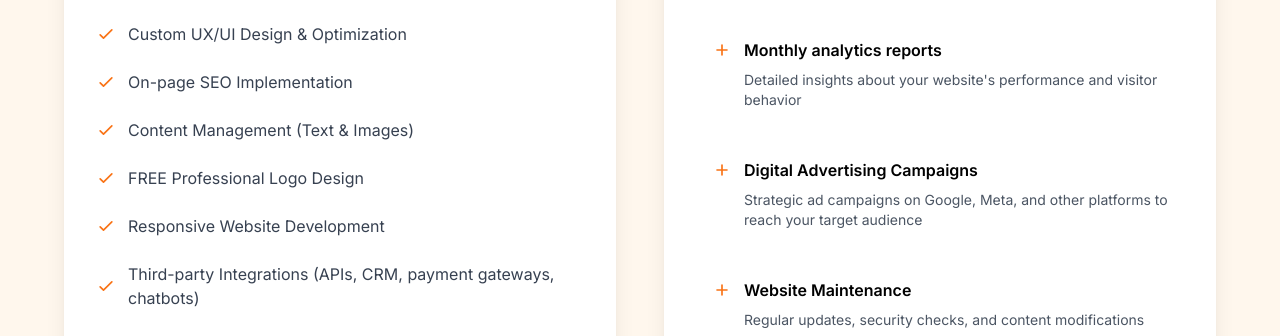
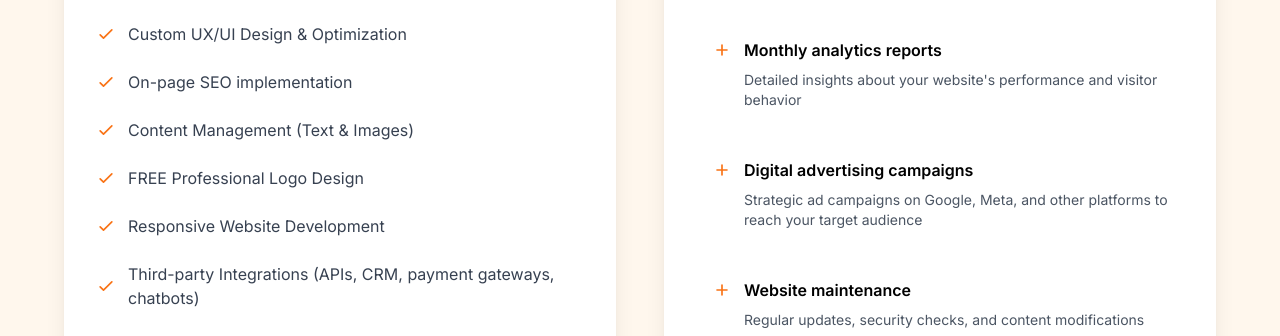
Before and after one commit to Ezequielagradnik/Portfolio-Zenda, a Next.js app: page / in a window 1280 px wide. Shown: the part 734-1070 px from the top of the page. Built offline with nearby package versions, Linux system fonts and the light colour scheme.

Commit message:
no mas errores de mayusuclas

```diff
--- a/app/page.tsx
+++ b/app/page.tsx
@@ -158,7 +158,7 @@ export default function Home() {
                     pt: "Design UX/UI Personalizado e Otimização",
                   },
                   {
-                    en: "On-page SEO Implementation",
+                    en: "On-page SEO implementation",
                     es: "Implementación de SEO en página",
                     pt: "Implementação de SEO na página",
                   },
@@ -241,9 +241,9 @@ export default function Home() {
                     },
                   },
                   {
-                    en: "Digital Advertising Campaigns",
-                    es: "Campañas de Publicidad Digital",
-                    pt: "Campanhas de Publicidade Digital",
+                    en: "Digital advertising campaigns",
+                    es: "Campañas de publicidad digital",
+                    pt: "Campanhas de publicidade digital",
                     description: {
                       en: "Strategic ad campaigns on Google, Meta, and other platforms to reach your target audience",
                       es: "Campañas publicitarias estratégicas en Google, Meta y otras plataformas para alcanzar a tu público objetivo",
@@ -251,9 +251,9 @@ export default function Home() {
                     },
                   },
                   {
-                    en: "Website Maintenance",
-                    es: "Mantenimiento del Sitio Web",
-                    pt: "Manutenção do Site",
+                    en: "Website maintenance",
+                    es: "Mantenimiento del sitio Web",
+                    pt: "Manutenção do site",
                     description: {
                       en: "Regular updates, security checks, and content modifications",
                       es: "Actualizaciones regulares, controles de seguridad y modificaciones de contenido",
```
